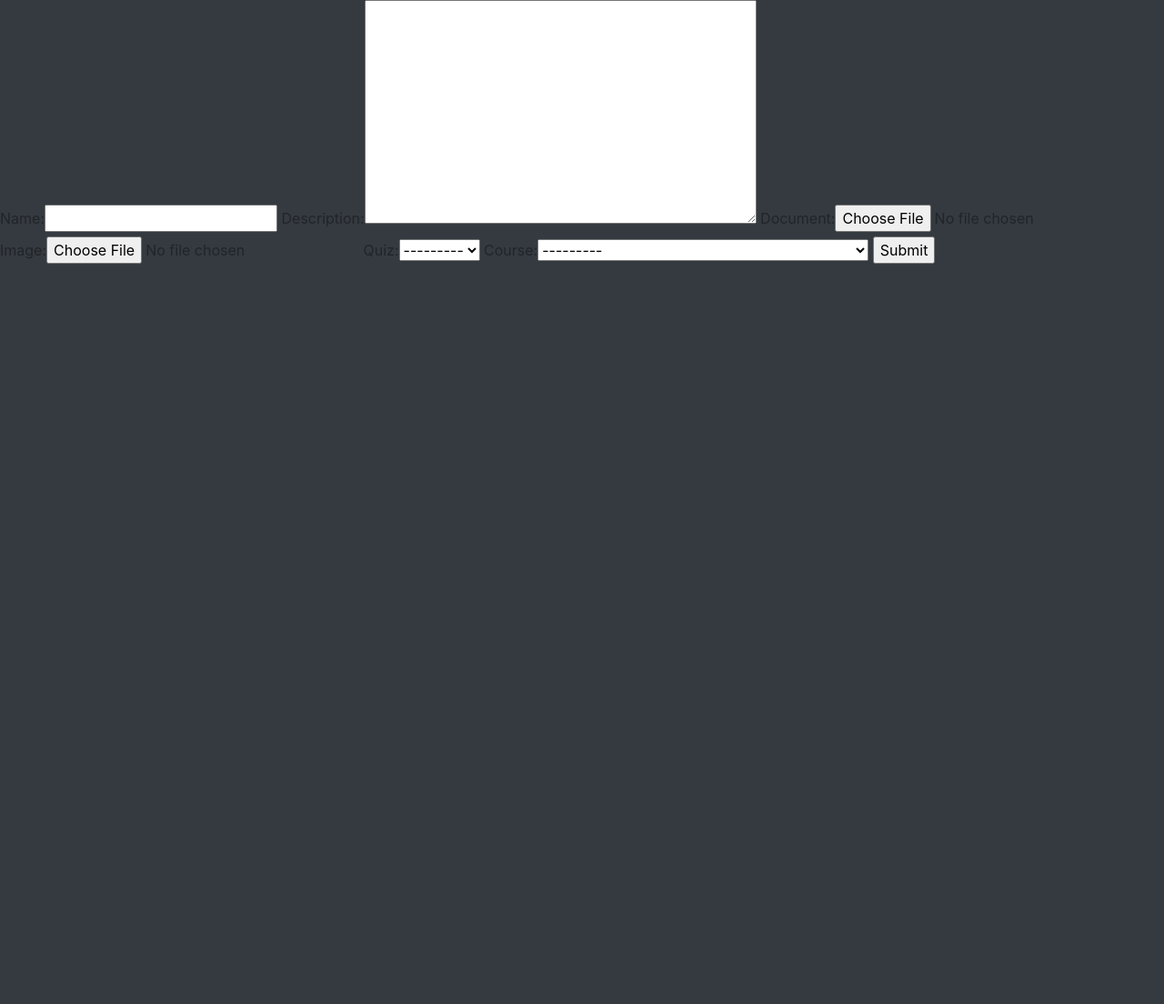
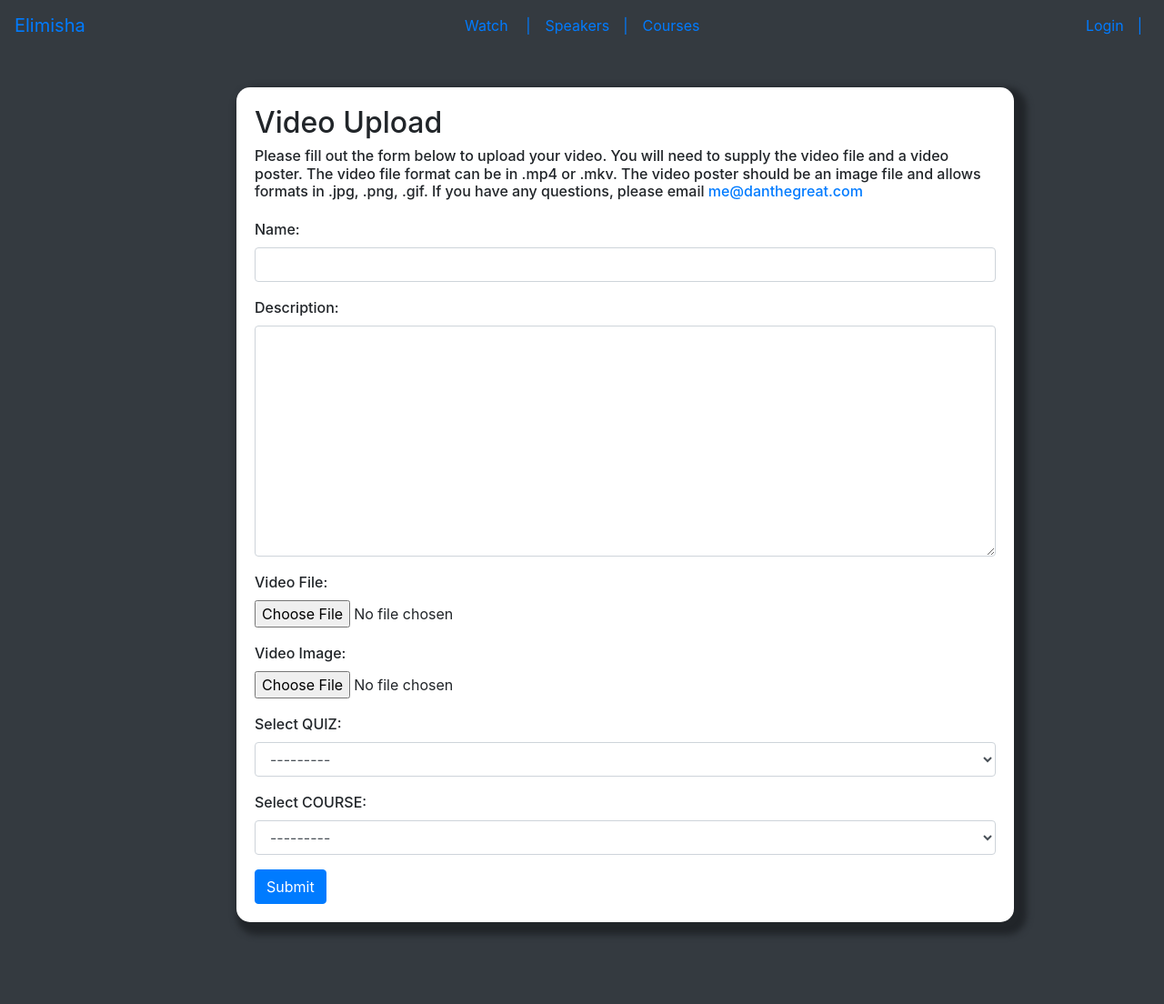
Before and after one commit to dan214/Elimisha, a Django app: page /create/ in a window 1280 px wide. Shown: the whole page at 91% size. Before the commit the page ends 290 px from the top, so only its background shows below. Run offline with Django 3.2, Linux system fonts and the light colour scheme; data comes from the database, SQL or seed files in the repository; some libraries are stand-ins or nearby versions.

Commit message:
add styling to add video create form

```diff
--- a/videos/forms.py
+++ b/videos/forms.py
@@ -1,7 +1,15 @@
-from django.forms import ModelForm
+from django.forms import ModelForm, Textarea, TextInput, FileInput,ImageField, ChoiceField, Select, ModelChoiceField
 from .models import Video
 
 class VideoForm(ModelForm):
     class Meta:
         model = Video
         fields = '__all__'
+        widgets = {
+            'name': TextInput(attrs={'class': 'form-control'}),
+            'description': Textarea(attrs={'class': 'form-control'}),
+            'document': FileInput(attrs={'class': 'form-control-file'}),
+            'image': FileInput(attrs={'class': 'form-control-file'}),
+            'quiz': Select(attrs={'class': 'form-control'}),
+            'course': Select(attrs={'class': 'form-control'})
+        }
--- a/videos/static/videos/css/style.css
+++ b/videos/static/videos/css/style.css
@@ -136,3 +136,21 @@
     border-radius: 5px;
     margin: 7px !important;
 }
+
+/* create video form */
+.create-video-form{
+    background: white;
+    padding: 20px;
+    margin-bottom: 90px;
+    margin-top: 40px;
+    border-radius: 15px;
+    box-shadow: 7px 7px 7px 7px
+}
+
+.form-group label{
+    font-weight: 500
+}
+
+.create-video-text{
+    margin-bottom: 20px;
+}
--- a/videos/static/videos/js/app.js
+++ b/videos/static/videos/js/app.js
@@ -3,6 +3,9 @@
 SLICK_SLIDER = {
 
     bindSlickSlider: function(){
+
+        var sliderVideoId = $(".watch-videos-slide");
+        if(sliderVideoId.length > 0){
             $(document).ready(function(){
                 $(".watch-videos-slide").slick({
                     infinite:true,
@@ -11,6 +14,8 @@ SLICK_SLIDER = {
                 })
             })
         }
+
+    }
 }
 
 SLICK_SLIDER.bindSlickSlider();
--- a/videos/templates/create_video.html
+++ b/videos/templates/create_video.html
@@ -1,11 +1,51 @@
-{% extends "register_base.html" %}
+{% extends "base.html" %} {% block content %}
 
-{%  block content %}
+<div class="container">
+    <div class="row">
 
-<form enctype="multipart/form-data" action="/create/" method="post">
-    {% csrf_token %}
-    {{ form }}
-    <input type="submit" value="Submit" />
-</form>
+        <div class="create-video-form col-md-9 offset-md-2 offset-lg-2 col-lg-9">
+            <h2>Video Upload</h2>
+            <p class="h6 create-video-text">Please fill out the form below to upload your video. You will need to supply the video file and a video poster. The video file format can be in .mp4 or .mkv. The video poster should be an image file and allows formats in .jpg, .png, .gif.
+                If you have any questions, please email <a href="mailto:me@danthegreat.com">me@danthegreat.com</a></p>
+            <form enctype="multipart/form-data" action="/create/" method="post">
+                {% csrf_token %} {{ form.non_field_errors }}
+                <div class="form-group">
+                    {{ form.name.errors }}
+                    <label for="{{ form.name.id_for_label }}">Name:</label>
+                    {{ form.name }}
+                </div>
+                <div class="form-group">
+                    {{ form.description.errors }}
+                    <label for="{{ form.description.id_for_label }}">Description:</label>
+                    {{ form.description }}
+                </div>
+                <div class="form-group">
+                    {{ form.document.errors }}
+                    <label for="{{ form.document.id_for_label }}">Video File:</label>
+                    {{ form.document }}
+                </div>
+                <div class="form-group">
+                    {{ form.image.errors }}
+                    <label for="{{ form.image.id_for_label }}">Video Image:</label>
+                    {{ form.image }}
+                </div>
+
+                <div class="form-group">
+                    {{ form.quiz.errors }}
+                    <label for="{{ form.quiz.id_for_label }}">Select QUIZ:</label>
+                    {{ form.quiz }}
+                </div>
+
+                <div class="form-group">
+                    {{ form.course.errors }}
+                    <label for="{{ form.course.id_for_label }}">Select COURSE:</label>
+                    {{ form.course }}
+                </div>
+
+                <input type="submit" class="btn btn-primary" value="Submit" />
+            </form>
+        </div>
+    </div>
+</div>
 
 {% endblock %}
--- a/videos/templates/register_base.html
+++ b/videos/templates/register_base.html
@@ -8,16 +8,21 @@
     <meta name="description" content="">
     <meta name="author" content="">
 
-    <!-- Bootstrap core CSS -->
-    <link href="{% static 'videos/css/bootstrap.css' %}" rel="stylesheet">
+
+    <link rel="stylesheet" href="https://stackpath.bootstrapcdn.com/bootstrap/4.1.2/css/bootstrap.min.css" integrity="sha384-Smlep5jCw/wG7hdkwQ/Z5nLIefveQRIY9nfy6xoR1uRYBtpZgI6339F5dgvm/e9B" crossorigin="anonymous">
+
+    <script src="https://code.jquery.com/jquery-3.3.1.slim.min.js" integrity="sha384-q8i/X+965DzO0rT7abK41JStQIAqVgRVzpbzo5smXKp4YfRvH+8abtTE1Pi6jizo" crossorigin="anonymous"></script>
+<script src="https://cdnjs.cloudflare.com/ajax/libs/popper.js/1.14.3/umd/popper.min.js" integrity="sha384-ZMP7rVo3mIykV+2+9J3UJ46jBk0WLaUAdn689aCwoqbBJiSnjAK/l8WvCWPIPm49" crossorigin="anonymous"></script>
+<script src="https://stackpath.bootstrapcdn.com/bootstrap/4.1.2/js/bootstrap.min.js" integrity="sha384-o+RDsa0aLu++PJvFqy8fFScvbHFLtbvScb8AjopnFD+iEQ7wo/CG0xlczd+2O/em" crossorigin="anonymous"></script>
+
+
+
     <link rel="stylesheet" href="{% static 'videos/css/font-awesome.css' %}">
     <link rel="stylesheet" href="{% static 'videos/flowplayer/skin/skin.css' %}">
-     <script src="{% static 'videos/js/jquery.min.js' %}"></script>
      <script src="{% static 'videos/js/popper.min.js' %}"></script>
     <link href="{% static 'videos/js/jquery.bxslider/jquery.bxslider.css' %}" rel="stylesheet">
     <link href="{% static 'videos/css/colorbox.css' %}" rel="stylesheet">
     <script src="{% static 'videos/flowplayer/flowplayer.min.js' %}"></script>
-    <script src="{% static 'videos/js/bootstrap.min.js' %}"></script>
     <link href="{% static 'videos/css/style.css' %}" rel="stylesheet">
 
 </head>
```
Lines whose indentation alone changed are shown as unchanged.
